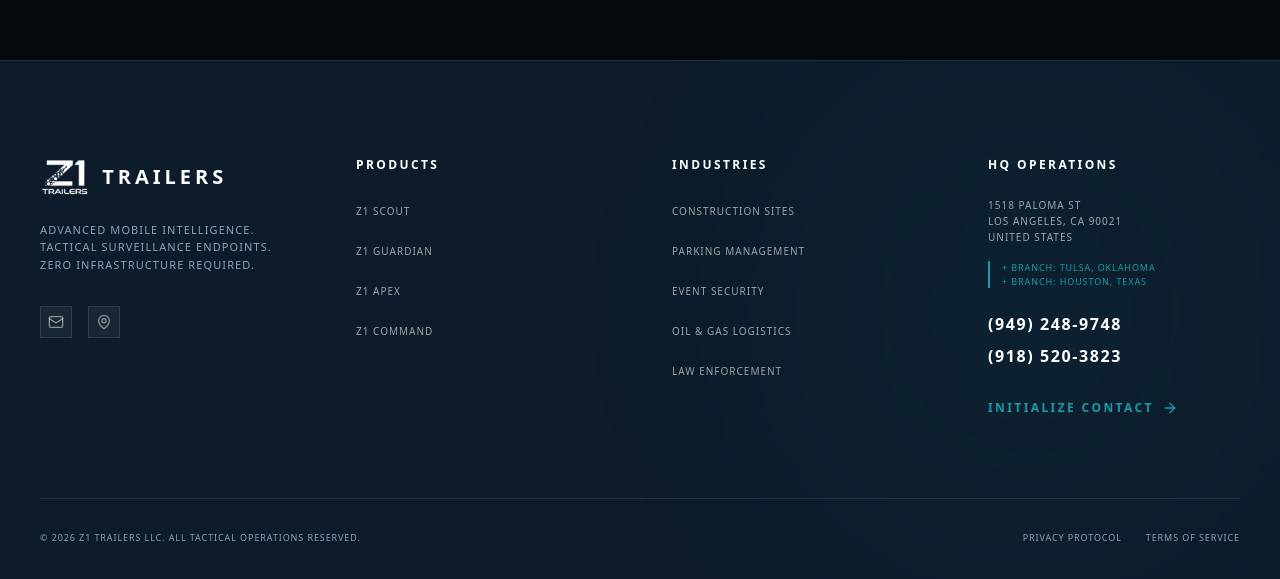
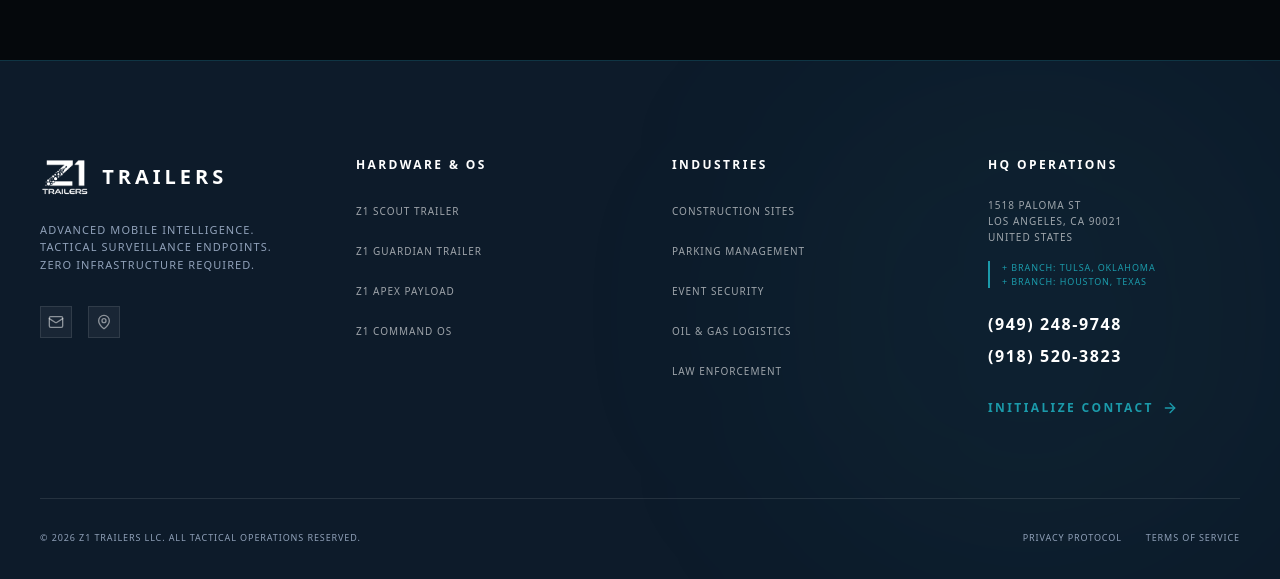
Before and after one commit to UDGOK/z1trailers, a Next.js app: page /security-trailers/z1-apex in a window 1280 px wide. Shown: the part 7571-8150 px from the top of the page. Built offline with nearby package versions, Linux system fonts and the light colour scheme.

Commit message:
chore(db): Architecturally severed 'Z1 Command' from the trailer hardware database matrix and rebranded it strictly across the digital footprint as the central AI operating system

```diff
--- a/src/app/buy-security-trailer/page.tsx
+++ b/src/app/buy-security-trailer/page.tsx
@@ -8,8 +8,7 @@
   const data = [
     { name: "Z1 Scout", price: "$16.5K", period: "USD", desc: "ENTRY TIER" },
     { name: "Z1 Guardian", price: "$28.0K", period: "USD", desc: "STANDARD COMMAND" },
-    { name: "Z1 Apex", price: "$42.0K", period: "USD", desc: "ADVANCED TARGETING", highlight: true },
-    { name: "Z1 Command", price: "CUSTOM", period: "QUOTE", desc: "ELITE ENDPOINT" },
+    { name: "Z1 Apex", price: "$42.0K", period: "USD", desc: "ADVANCED TARGETING", highlight: true }
   ];
 
   return (
--- a/src/app/get-a-quote/page.tsx
+++ b/src/app/get-a-quote/page.tsx
@@ -40,8 +40,7 @@
 const PRODUCTS = [
   { id: 'z1-scout', name: 'Z1 Scout', badge: 'ENTRY', desc: '5-Day Battery // Dual AI Optics' },
   { id: 'z1-guardian', name: 'Z1 Guardian', badge: 'MID', desc: '10-Day Battery // 360° Field of View' },
-  { id: 'z1-apex', name: 'Z1 Apex', badge: 'ADV', desc: 'Thermal + LPR Matrix // 15-Day Battery' },
-  { id: 'z1-command', name: 'Z1 Command', badge: 'ELITE', desc: 'StarLink Satellite // PTZ Payload' },
+  { id: 'z1-apex', name: 'Z1 Apex', badge: 'ADVANCED', desc: 'Thermal Tracking // LPR Cameras' }
 ] as const;
 
 // --- Sub-components ---
--- a/src/app/industries/[slug]/page.tsx
+++ b/src/app/industries/[slug]/page.tsx
@@ -89,7 +89,7 @@
     ],
     faqs: [
       { q: "Does the system work in the Texas heat?", a: "Our units are engineered for 115°F+ environments using thermal-stabilized LiFePO4 battery arrays." },
-      { q: "How do you get internet to remote wellheads?", a: "Z1 Command units utilize StarLink for low-latency, satellite-based video uplinks in zero-cell zones." }
+      { q: "How do you get internet to remote wellheads?", a: "Z1 Trailers utilize StarLink options for low-latency, satellite-based video uplinks in zero-cell zones." }
     ]
   },
   "law-enforcement": {
--- a/src/app/pricing/page.tsx
+++ b/src/app/pricing/page.tsx
@@ -134,7 +134,7 @@
               <div>
                  <h4 className="font-display font-black text-2xl md:text-3xl uppercase tracking-widest text-white mb-4">Enterprise Fleet Procurements</h4>
                  <p className="font-mono text-xs text-slate-300 tracking-widest uppercase leading-loose mb-6">
-                   Deploying hardware across multiple geographic sectors? Z1 Command requires custom configuration for massive operations and StarLink logic implementations.
+                   Deploying hardware across multiple geographic sectors? The Z1 Command OS requires custom configuration for massive fleet operations, global dashboard unified links, and API integrations.
                  </p>
                  <div className="flex flex-col sm:flex-row items-center gap-6">
                     <ConfiguratorTrigger className="border border-white/20 hover:border-brand-teal px-8 py-3 font-mono text-xs text-white uppercase tracking-[0.3em] transition-colors shadow-none bg-transparent hover:bg-transparent">
--- a/src/app/rent-security-trailer/page.tsx
+++ b/src/app/rent-security-trailer/page.tsx
@@ -8,8 +8,7 @@
   const data = [
     { name: "Z1 Scout", price: "$999", period: "/ MO", desc: "ENTRY TIER" },
     { name: "Z1 Guardian", price: "$1,750", period: "/ MO", desc: "STANDARD COMMAND", highlight: true },
-    { name: "Z1 Apex", price: "$2,800", period: "/ MO", desc: "ADVANCED TARGETING" },
-    { name: "Z1 Command", price: "CUSTOM", period: "QUOTE", desc: "ELITE ENDPOINT" },
+    { name: "Z1 Apex", price: "$2,800", period: "/mo", desc: "THERMAL + LPR" }
   ];
 
   return (
--- a/src/app/security-trailers/[slug]/page.tsx
+++ b/src/app/security-trailers/[slug]/page.tsx
@@ -91,33 +91,7 @@
     img: "https://images.unsplash.com/photo-1558346490-a72e53ae2d4f?auto=format&fit=crop&q=80&w=2000",
     video: "https://www.youtube.com/embed/zpOULjyy-n8?autoplay=1&mute=1&loop=1&controls=0",
   },
-  "z1-command": {
-    name: "Z1 Command",
-    badge: "ELITE ENDPOINT",
-    desc: "The pinnacle of off-grid intelligence. Sat-linked via StarLink for operations in remote, extreme-weather sectors without cellular coverage.",
-    price: 4500,
-    buyPrice: 65000,
-    specs: [
-      { label: "Core Autonomy", value: "20+ Days", sub: "Infinite Self-Sustaining Array" },
-      { label: "Weaponized Optics", value: "Thermal Matrix", sub: "Absolute Threat Classification" },
-      { label: "Mast Altitude", value: "40ft Extreme Deploy", sub: "Seismic Ground Sync Array" },
-      { label: "Satellite System", value: "StarLink Standard", sub: "100% Global Off-Grid Capability" }
-    ],
-    features: [
-      { title: "Global Sat-Link", desc: "Operates perfectly anywhere on Earth via StarLink.", icon: Wifi },
-      { title: "Seismic Sensors", desc: "Detect heavy vehicular or foot traffic via ground vibrations.", icon: Zap },
-      { title: "Anti-Tamper AI", desc: "Immediate evasive lockdown and alert generation if compromised.", icon: Shield },
-    ],
-    faqs: [
-      { q: "Where can the Z1 Command trailer be deployed?", a: "Thanks to its integrated StarLink global footprint, the Z1 Command can be deployed literally anywhere on Earth. If there is a view of the sky, the Command unit will successfully uplink its telemetry." },
-      { q: "What optics are equipped on the Command unit?", a: "It features an ultra-heavy payload combining a synchronized 360° optical matrix, extreme-range PTZ (Pan-Tilt-Zoom), and military thermal targeting tracking up to a 40-foot vertical elevation." },
-      { q: "How do the seismic sensors operate?", a: "Advanced ground-array inputs detect vibrational frequencies of heavy vehicle movement or foot traffic on unpaved terrain before visual line of sight is acquired, alerting the Neural Engine to track specific vectors." },
-      { q: "Is the Z1 Command capable of autonomous threat lockdown?", a: "Yes. During suspected tampering or localized breach, its Anti-Tamper AI triggers an evasive lockdown, securing computational hardware and executing overwhelming visual and acoustic defensive logic." }
-    ],
-    icon: MapPin,
-    img: "https://images.unsplash.com/photo-1451187580459-43490279c0fa?auto=format&fit=crop&q=80&w=2000",
-    video: "https://www.youtube.com/embed/zpOULjyy-n8?autoplay=1&mute=1&loop=1&controls=0",
-  }
+
 };
 
 export function generateStaticParams() {
--- a/src/app/security-trailers/page.tsx
+++ b/src/app/security-trailers/page.tsx
@@ -32,15 +32,6 @@
       icon: Shield,
       bg: "https://images.unsplash.com/photo-1558346490-a72e53ae2d4f?auto=format&fit=crop&q=80&w=1200",
       href: "/security-trailers/z1-apex"
-    },
-    {
-      name: "Z1 Command",
-      badge: "ELITE ENDPOINT",
-      desc: "The pinnacle of off-grid intelligence. Sat-linked via StarLink for operations in remote sectors.",
-      specs: ["StarLink Connectivity", "Pan-Tilt-Zoom (PTZ)", "20+ Day MegaBattery", "Seismic Sensors"],
-      icon: MapPin,
-      bg: "https://images.unsplash.com/photo-1451187580459-43490279c0fa?auto=format&fit=crop&q=80&w=1200",
-      href: "/security-trailers/z1-command"
     }
   ];
 
--- a/src/app/sitemap.ts
+++ b/src/app/sitemap.ts
@@ -28,7 +28,7 @@
   }))
 
   // 2. Dynamic Hardware Vectors (Priority 0.9)
-  const hardwareSlugs = ['z1-scout', 'z1-guardian', 'z1-apex', 'z1-command'];
+  const hardwareSlugs = ['z1-scout', 'z1-guardian', 'z1-apex'];
   const hardwareRoutes = hardwareSlugs.map(slug => ({
     url: `${baseUrl}/security-trailers/${slug}`,
     lastModified: new Date(),
--- a/src/app/terms/page.tsx
+++ b/src/app/terms/page.tsx
@@ -59,7 +59,7 @@
                    Z1 Endpoints are engineered for grid-independent operations powered via dense lithium-ion (and subsequent sodium-ion) battery architecture sustained by solar arrays.
                 </p>
                 <p className="pl-7 text-white/70">
-                   Z1 does not guarantee 100% telemetry uptime in the event of extreme, catastrophic meteorological anomalies (e.g., continuous weeks of zero-light blizzards, tornadic disruption of arrays, EMP, or cellular grid exhaustion). Clients must immediately notify Z1 Command in the event of local cellular blackout protocols to enable StarLink failovers where contracted.
+                   Z1 does not guarantee 100% telemetry uptime in the event of extreme, catastrophic meteorological anomalies (e.g., continuous weeks of zero-light blizzards, tornadic disruption of arrays, EMP, or cellular grid exhaustion). Clients must immediately notify the Z1 Command OS networks in the event of local cellular blackout protocols to enable StarLink failovers where contracted.
                 </p>
              </section>
 
--- a/src/components/layout/Footer.tsx
+++ b/src/components/layout/Footer.tsx
@@ -27,13 +27,13 @@
           </div>
 
           <div>
-            <h4 className="font-display font-black text-white text-xs uppercase tracking-[0.2em] mb-6">Products</h4>
+            <h4 className="font-display font-black text-white text-xs uppercase tracking-[0.2em] mb-6">Hardware & OS</h4>
             <ul className="space-y-4">
               {[
-                { name: 'Z1 Scout', href: '/security-trailers/z1-scout' },
-                { name: 'Z1 Guardian', href: '/security-trailers/z1-guardian' },
-                { name: 'Z1 Apex', href: '/security-trailers/z1-apex' },
-                { name: 'Z1 Command', href: '/security-trailers/z1-command' }
+                { name: 'Z1 Scout Trailer', href: '/security-trailers/z1-scout' },
+                { name: 'Z1 Guardian Trailer', href: '/security-trailers/z1-guardian' },
+                { name: 'Z1 Apex Payload', href: '/security-trailers/z1-apex' },
+                { name: 'Z1 Command OS', href: '/#ai' }
               ].map((item) => (
                 <li key={item.name}><Link href={item.href} className="font-mono text-[10px] uppercase text-white/60 hover:text-brand-teal tracking-widest transition-colors">{item.name}</Link></li>
               ))}
--- a/src/components/layout/Navbar.tsx
+++ b/src/components/layout/Navbar.tsx
@@ -15,7 +15,7 @@
     { name: "Z1 Scout", desc: "ENTRY // 5 DAY BATTERY", icon: Crosshair, href: "/security-trailers/z1-scout", img: "https://images.unsplash.com/photo-1581092160562-40aa08e78837?auto=format&fit=crop&q=80&w=600" },
     { name: "Z1 Guardian", desc: "MID // 10 DAY BATTERY", icon: Sun, href: "/security-trailers/z1-guardian", img: "https://images.unsplash.com/photo-1518770660439-4636190af475?auto=format&fit=crop&q=80&w=600" },
     { name: "Z1 Apex", desc: "ADV // THERMAL + LPR", icon: Shield, href: "/security-trailers/z1-apex", img: "https://images.unsplash.com/photo-1558346490-a72e53ae2d4f?auto=format&fit=crop&q=80&w=600" },
-    { name: "Z1 Command", desc: "ELITE // STARLINK", icon: MapPin, href: "/security-trailers/z1-command", img: "https://images.unsplash.com/photo-1451187580459-43490279c0fa?auto=format&fit=crop&q=80&w=600" },
+
   ];
 
   const sublinks = [
@@ -27,7 +27,7 @@
   ];
 
   return (
-    <div className="p-8 grid grid-cols-2 gap-6 w-[850px] bg-brand-navy backdrop-blur-3xl border border-brand-teal/30 shadow-[0_30px_60px_-15px_rgba(27,154,170,0.15)] relative">
+    <div className="p-6 grid grid-cols-3 gap-4 w-[1100px] bg-brand-navy backdrop-blur-3xl border border-brand-teal/30 shadow-[0_30px_60px_-15px_rgba(27,154,170,0.15)] relative">
       <div className="absolute inset-0 bg-[url('https://www.transparenttextures.com/patterns/cubes.png')] opacity-[0.03] pointer-events-none" />
       {products.map((item) => (
         <div key={item.name} className="group relative flex flex-col p-8 border border-white/5 bg-black/20 overflow-hidden transition-all duration-500 hover:shadow-2xl hover:shadow-brand-teal/10 min-h-[220px]">
```
